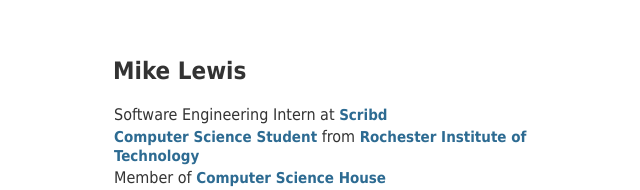
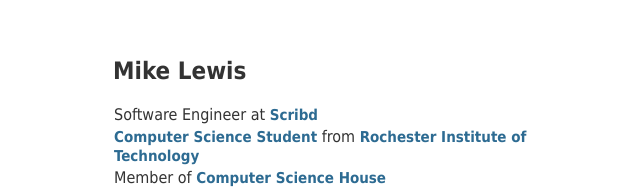
Before and after one commit to mikelewis/my_website, a plain HTML site: page index.html in a window 1280 px wide. Shown: the part 178-368 px from the top of the page, without its empty margins (318-958 px from the left). Drawn offline with nearby package versions, Linux system fonts and the light colour scheme.

Commit message:
I'm fulltime now

```diff
--- a/index.html
+++ b/index.html
@@ -79,7 +79,7 @@ li{padding-bottom: 3px;}
             <div id="txt">
               <h2>Mike Lewis</h2>
               <ul id="list_of">
-                          <li>Software Engineering Intern at <a href="http://scribd.com">Scribd</a></li>
+                <li>Software Engineer at <a href="http://scribd.com">Scribd</a></li>
                 <li><a href="http://cs.rit.edu">Computer Science Student</a> from <a href="http://rit.edu">Rochester Institute of Technology</a></li>
                 <li>Member of <a href="http://csh.rit.edu/">Computer Science House</a></li>
                 <li>Interested in:</li>
```
Lines whose indentation alone changed are shown as unchanged.
